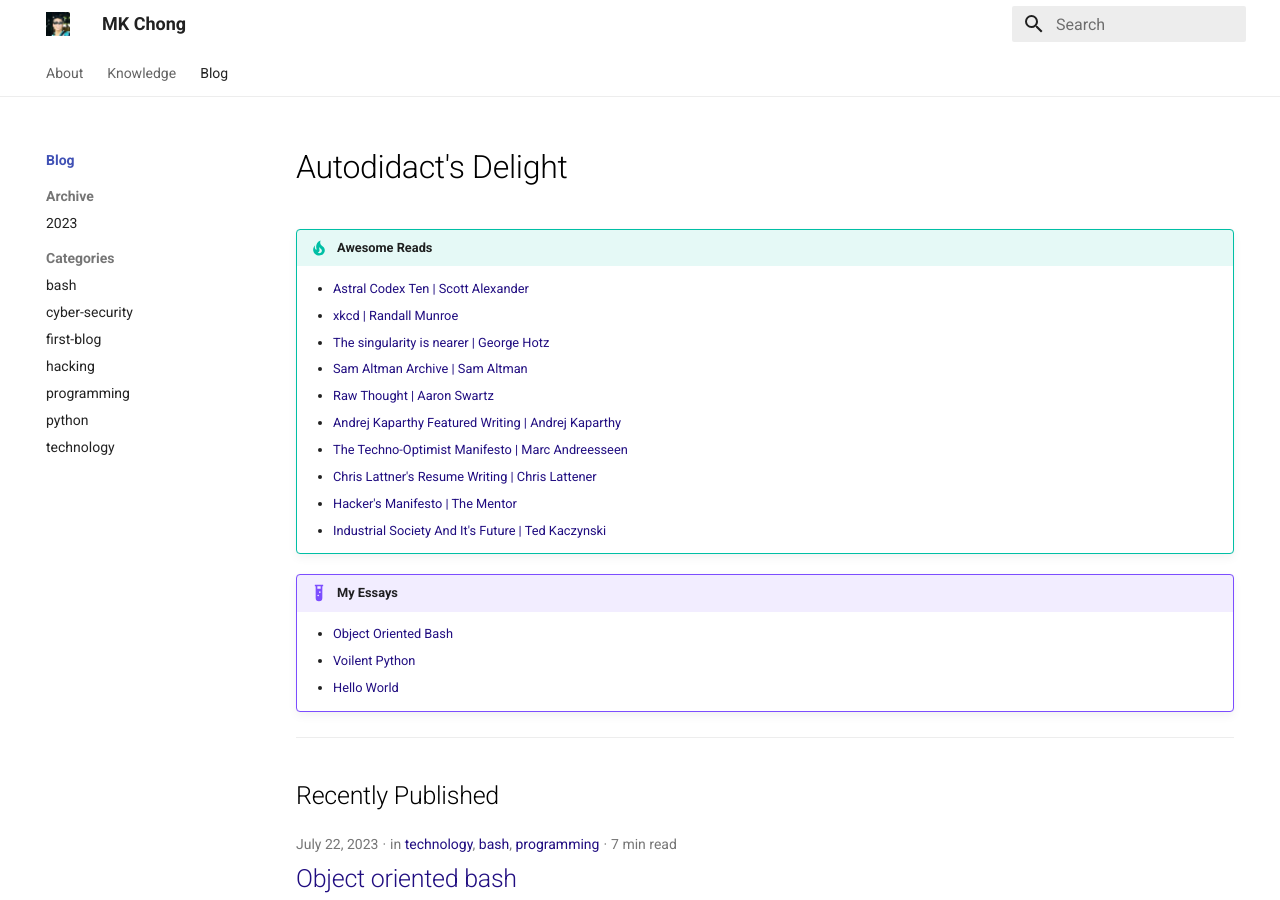
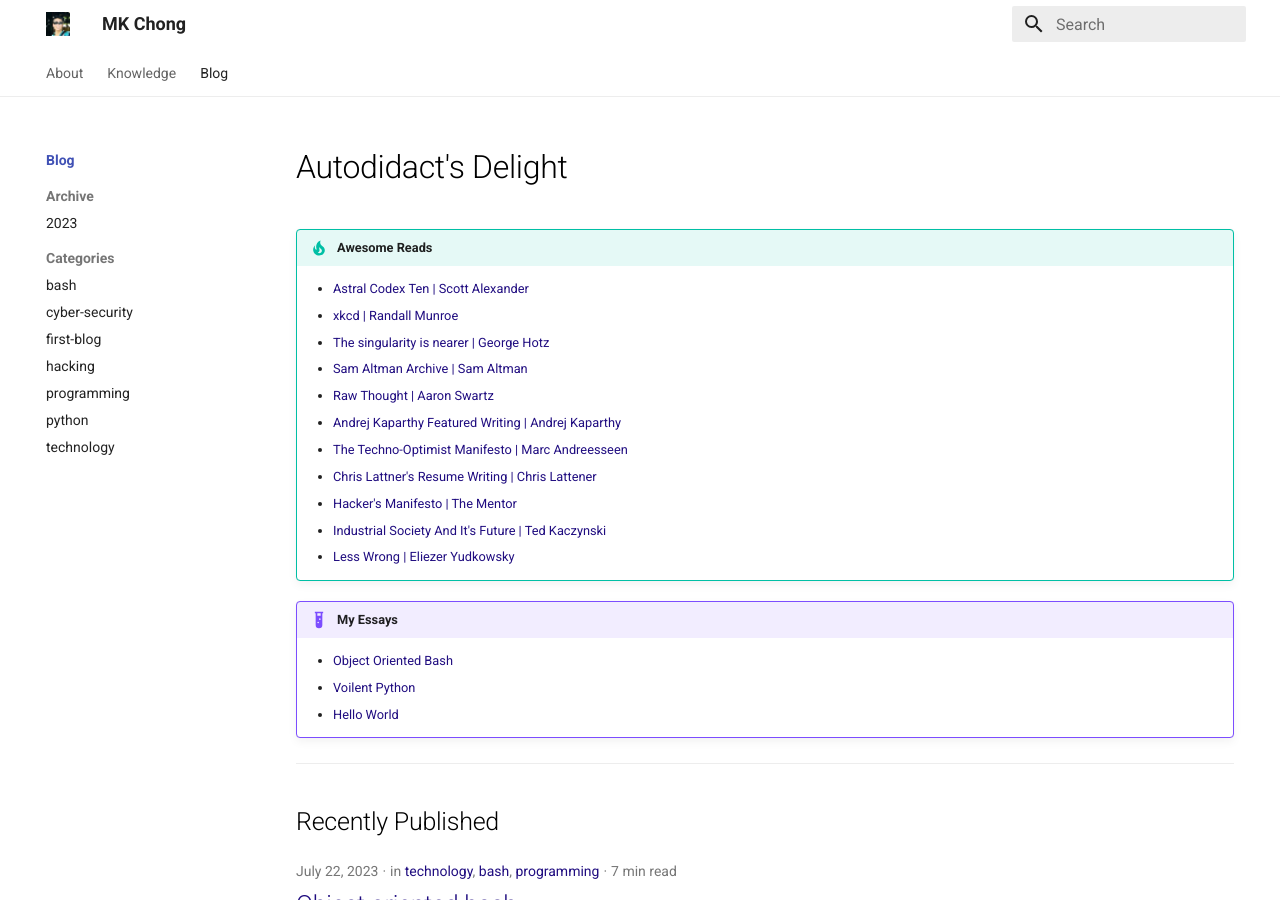
Before and after one commit to mk3-14159/mk3-14159.github.io, an MkDocs documentation site: the page built from docs/blog/index.md, in a window 1280 px wide and 900 px high. Built offline with MkDocs 1.6.1 and Material for MkDocs 9.7.7, drawn with Linux system fonts in a browser that asks for light colours.

Commit message:
Added less wrong to reading list

```diff
--- a/docs/blog/index.md
+++ b/docs/blog/index.md
@@ -15,6 +15,7 @@ title: Essays
     - [Chris Lattner's Resume Writing | Chris Lattener](https://nondot.org/sabre/Resume.html#writing)
     - [Hacker's Manifesto | The Mentor](http://phrack.org/issues/7/3.html)
     - [Industrial Society And It's Future | Ted Kaczynski](https://www.washingtonpost.com/wp-srv/national/longterm/unabomber/manifesto.text.htm)
+    - [Less Wrong | Eliezer Yudkowsky](https://www.lesswrong.com/)
 
 !!! example "My Essays"
     - [Object Oriented Bash](#object-oriented-bash)
```
